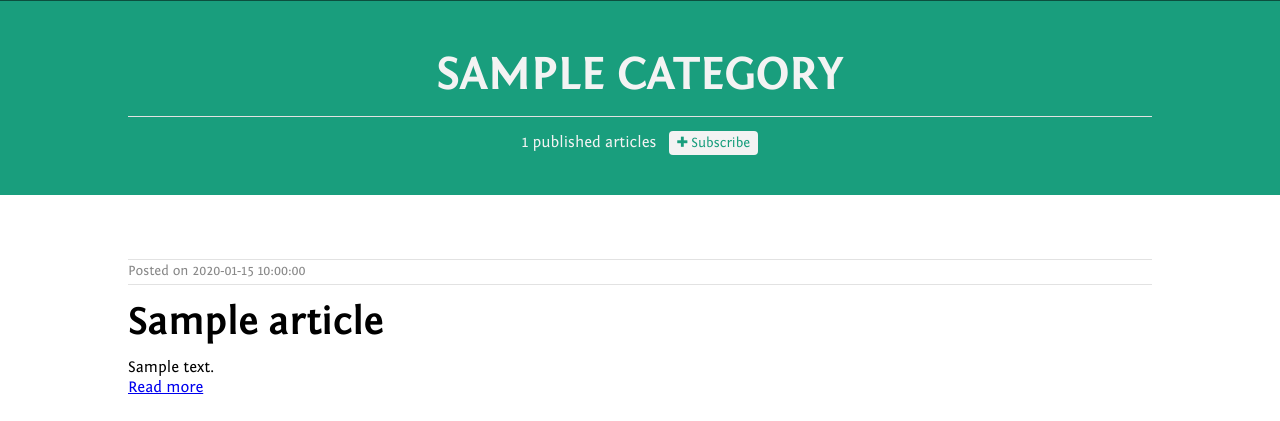
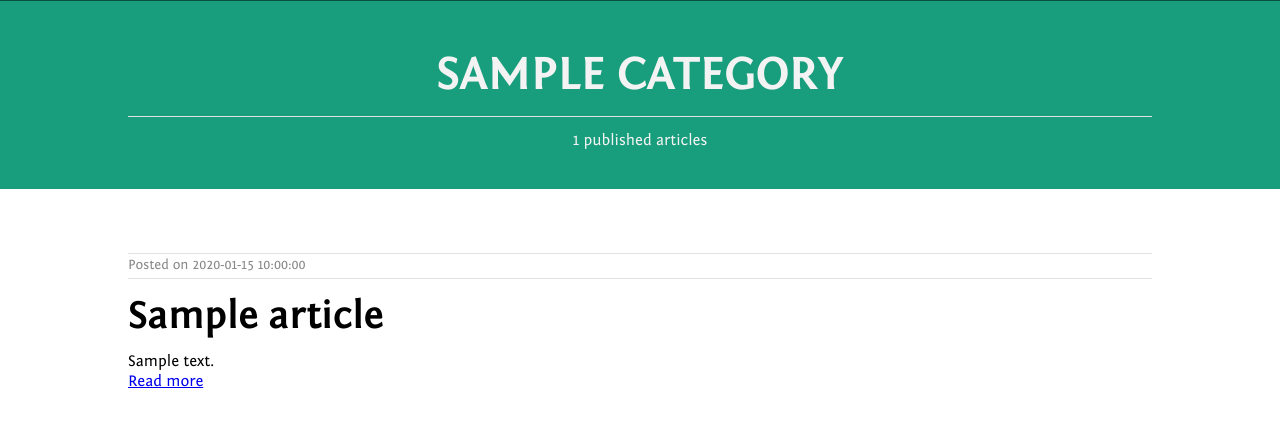
Before and after one commit to Z4P0/ds, a Flask app: a page that uses website/templates/articles/category-single.html in a window 1280 px wide. Shown: the part 41-462 px from the top of the page. Run offline with Flask 2, Linux system fonts and the light colour scheme; tables that the repository leaves empty hold one stand-in row (values such as "Sample post"); parts of the project's set-up code (start-up, migrations or seed data) failed here and were passed over; some libraries are stand-ins or nearby versions.

Commit message:
minor html edit

```diff
--- a/website/templates/articles/category-single.html
+++ b/website/templates/articles/category-single.html
@@ -12,7 +12,7 @@
   <h2>{{ category.name }}</h2>
   <p>
     {{total_posts}} published articles
-    &nbsp;&nbsp;<span class="subscribe-btn"><i class="fi-plus"> </i>Subscribe</span>
+    {#&nbsp;&nbsp;<span class="subscribe-btn"><i class="fi-plus"> </i>Subscribe</span>#}
   </p>
 </hgroup>
 <div id="latest-2" class="latest-category-posts">
```
